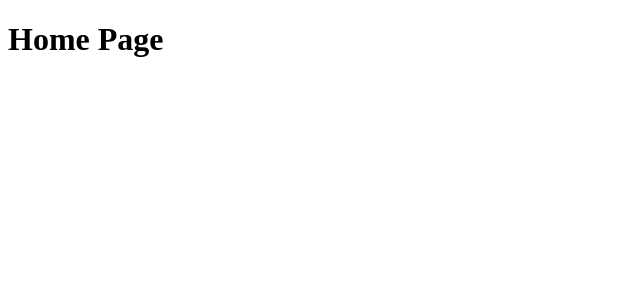
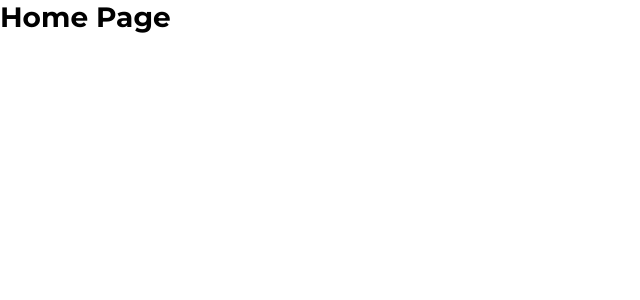
Before and after one commit to bn-maksymmaliuk/dropbox_file-explorer, a React (Vite) app: page / in a window 1280 px wide. Shown: the top 300 px of the page, without its empty margins (0-640 px from the left). Built offline with nearby package versions, Linux system fonts and the light colour scheme.

Commit message:
Normalize and reset scss files added, favicon changed

```diff
--- a/index.html
+++ b/index.html
@@ -2,9 +2,15 @@
 <html lang="en">
   <head>
     <meta charset="UTF-8" />
-    <link rel="icon" type="image/svg+xml" href="/vite.svg" />
+    <link rel="icon" type="image/svg+xml" href="/src/assets/Dropbox_favicon.svg" />
     <meta name="viewport" content="width=device-width, initial-scale=1.0" />
-    <title>Vite + React + TS</title>
+    <link rel="preconnect" href="https://fonts.googleapis.com">
+    <link rel="preconnect" href="https://fonts.gstatic.com" crossorigin>
+    <link
+      href="https://fonts.googleapis.com/css2?family=Montserrat:wght@300;400;500;600;700&display=swap"
+      rel="stylesheet"
+    />
+    <title>File explorer</title>
   </head>
   <body>
     <div id="root"></div>
--- a/src/App.tsx
+++ b/src/App.tsx
@@ -3,6 +3,8 @@ import { HomePage } from './pages/HomePage'
 import { AllFilesPage } from './pages/AllFilesPage'
 import { DeletedFiles } from './pages/DeletedFilesPage'
 import { NotFoundPage } from './pages/NotFoundPage'
+import './styles/normalize.scss'
+import './styles/reset.scss'
 
 export const App = () => {
   return (
--- /dev/null
+++ b/src/styles/normalize.scss
@@ -0,0 +1,13 @@
+* {
+  box-sizing: border-box;
+}
+
+html {
+  scroll-behavior: smooth;
+  font-family: 'Montserrat', sans-serif;
+  font-style: normal;
+  font-weight: 600;
+  font-size: 14px;
+  background-color: var(--color-main-background);
+  color: var(--color-contrast);
+}
--- /dev/null
+++ b/src/styles/reset.scss
@@ -0,0 +1,21 @@
+html,
+body,
+h1,
+h2,
+h3,
+h4,
+h5,
+ul,
+p {
+  margin: 0;
+  padding: 0;
+}
+
+a {
+  text-decoration: none;
+  color: inherit;
+}
+
+ul {
+  list-style: none;
+}
```
Also changed, not shown: src/assets/Dropbox_favicon.svg (added).
